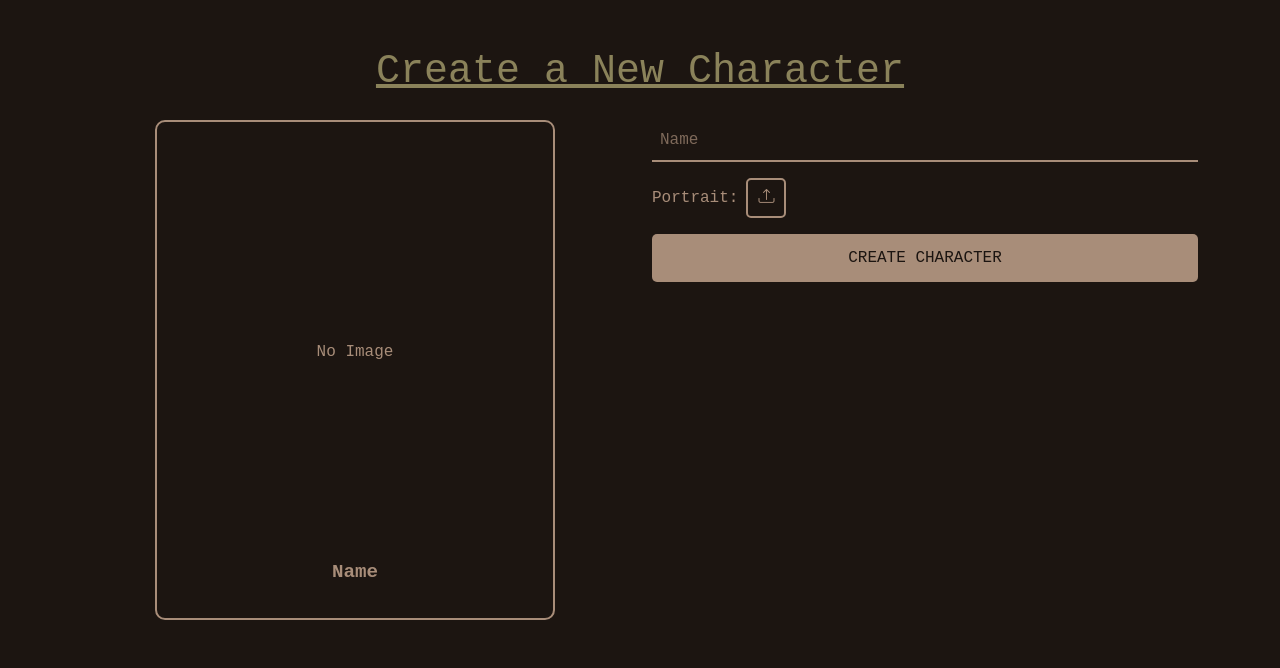
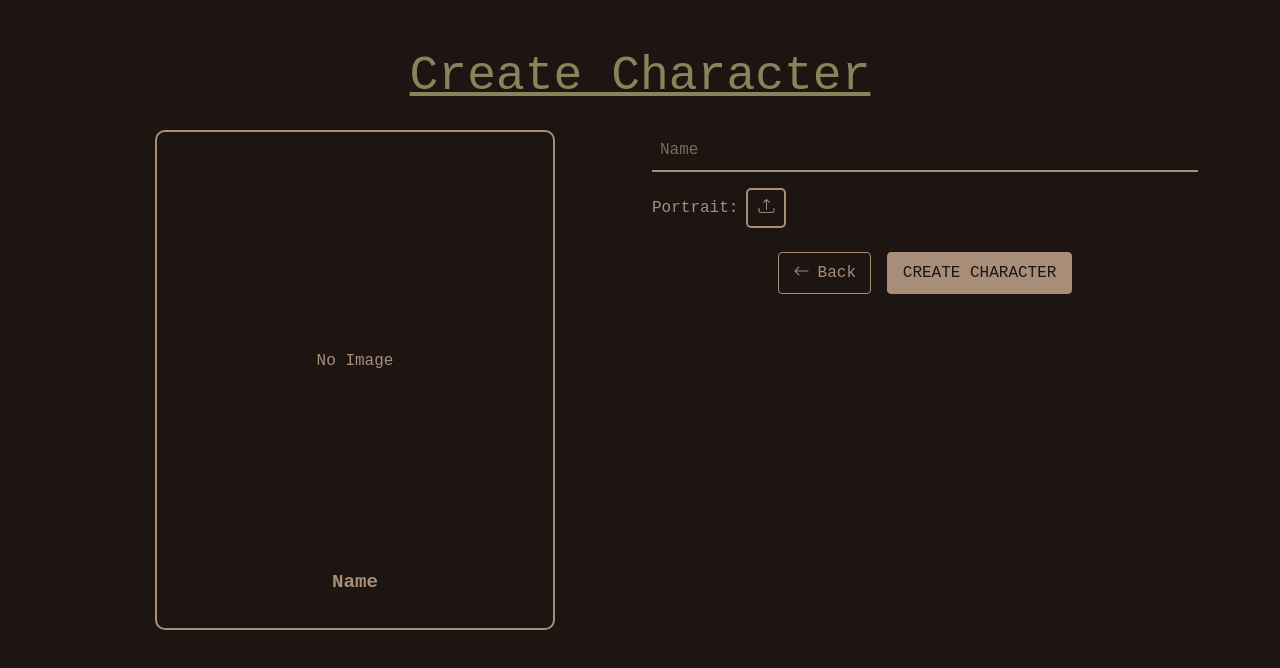
Before and after one commit to jnwee/bghelper, a Next.js app in the folder frontend/: page /characters/create in a window 1280 px wide. Shown: the top 668 px of the page. Built offline with nearby package versions, Linux system fonts and the light colour scheme; no server answers.

Commit message:
/characters/create put into components

```diff
--- /dev/null
+++ b/frontend/src/app/characters/create/components/CharacterForm.jsx
@@ -0,0 +1,48 @@
+import React from "react";
+import ActionButton from "@/components/ActionButton";
+import ButtonRow from "@/components/ButtonRow";
+import LinkButton from "@/components/LinkButton";
+
+export default function CharacterForm({
+  name,
+  setName,
+  onImageChange,
+  onSubmit,
+}) {
+  return (
+    <form onSubmit={onSubmit} className="d-flex flex-column gap-3">
+      {/* Name Input */}
+      <input
+        type="text"
+        className="custom-input"
+        placeholder="Name"
+        value={name}
+        onChange={(e) => setName(e.target.value)}
+        required
+      />
+
+      {/* File Input */}
+      <div className="d-flex align-items-center gap-2">
+        <label htmlFor="image" className="portrait-label">
+          Portrait:
+        </label>
+        <input
+          type="file"
+          id="image"
+          className="file-input"
+          accept="image/*"
+          onChange={onImageChange}
+        />
+        <label htmlFor="image" className="file-button">
+          <i className="bi bi-upload"></i>
+        </label>
+      </div>
+
+      <ButtonRow>
+        {/* Submit Button */}
+        <LinkButton href="/characters" iconClass="bi-arrow-left" label="Back" />
+        <ActionButton type="submit" label="Create Character" className="" />
+      </ButtonRow>
+    </form>
+  );
+}
--- /dev/null
+++ b/frontend/src/app/characters/create/components/CharacterPreview.jsx
@@ -0,0 +1,14 @@
+import React from "react";
+
+export default function CharacterPreview({ previewUrl, name }) {
+  return (
+    <div className="preview-container d-flex flex-column align-items-center">
+      {previewUrl ? (
+        <img src={previewUrl} alt="Preview" className="preview-image" />
+      ) : (
+        <div className="preview-placeholder">No Image</div>
+      )}
+      <div className="preview-name">{name || "Name"}</div>
+    </div>
+  );
+}
--- /dev/null
+++ b/frontend/src/app/characters/create/page.js
@@ -0,0 +1,96 @@
+"use client";
+
+import React, { useState } from "react";
+import { useRouter } from "next/navigation";
+import CharacterService from "@/service/CharacterService";
+import Column from "@/components/Column";
+import Row from "@/components/Row";
+import "./create_character.css";
+import "@/app/css/buttons.css";
+import PageContainer from "@/components/PageContainer";
+import Header from "@/components/Header";
+import Message from "@/components/Message";
+import CharacterForm from "./components/CharacterForm";
+import CharacterPreview from "./components/CharacterPreview";
+
+export default function CreateCharacterPage() {
+  const [name, setName] = useState("");
+  const [imageFile, setImageFile] = useState(null);
+  const [previewUrl, setPreviewUrl] = useState(null);
+  const [message, setMessage] = useState("");
+
+  const router = useRouter();
+
+  const handleImageChange = (e) => {
+    const file = e.target.files[0];
+    if (file) {
+      setImageFile(file);
+
+      // Generate preview
+      const reader = new FileReader();
+      reader.onloadend = () => setPreviewUrl(reader.result);
+      reader.readAsDataURL(file);
+    }
+  };
+
+  const handleSubmit = async (e) => {
+    e.preventDefault();
+    setMessage("");
+
+    try {
+      if (!name) {
+        throw new Error("Name is required!");
+      }
+
+      // Step 1: Create the character
+      const createdCharacter = await CharacterService.addCharacter({
+        name,
+      });
+
+      if (!createdCharacter.id) {
+        throw new Error("Character creation failed. No ID returned.");
+      }
+
+      // Step 2: Upload the image
+      if (imageFile) {
+        const formData = new FormData();
+        formData.append("image", imageFile);
+        await CharacterService.uploadImage(createdCharacter.id, formData);
+      }
+      setName("");
+      setImageFile(null);
+      setPreviewUrl(null);
+      router.push("/characters");
+    } catch (error) {
+      console.error(error);
+      setMessage(`Error: ${error.message}`);
+    }
+  };
+
+  return (
+    <PageContainer>
+      <Header title="Create Character" useH2={false} />
+      <Message
+        text={message}
+        type={message.startsWith("Error") ? "error" : "success"}
+      />
+
+      <Row>
+        {/* Left Column: Preview */}
+        <Column className="justify-content-center d-flex">
+          <CharacterPreview previewUrl={previewUrl} name={name} />
+        </Column>
+
+        {/* Right Column: Form */}
+        <Column className="justify-content-center flex">
+          <CharacterForm
+            name={name}
+            setName={setName}
+            onImageChange={handleImageChange}
+            onSubmit={handleSubmit}
+          />
+        </Column>
+      </Row>
+    </PageContainer>
+  );
+}
--- a/frontend/src/app/characters/create/page.jsx
+++ /dev/null
@@ -1,129 +0,0 @@
-"use client";
-
-import React, { useState } from "react";
-import { useRouter } from "next/navigation";
-import CharacterService from "@/service/CharacterService";
-import "./create_character.css";
-import "@/app/css/buttons.css";
-
-export default function CreateCharacterPage() {
-  const [name, setName] = useState("");
-  const [imageFile, setImageFile] = useState(null);
-  const [previewUrl, setPreviewUrl] = useState(null);
-  const [message, setMessage] = useState("");
-
-  const router = useRouter();
-
-  const handleImageChange = (e) => {
-    const file = e.target.files[0];
-    if (file) {
-      setImageFile(file);
-
-      // Generate preview
-      const reader = new FileReader();
-      reader.onloadend = () => setPreviewUrl(reader.result);
-      reader.readAsDataURL(file);
-    }
-  };
-
-  const handleSubmit = async (e) => {
-    e.preventDefault();
-    setMessage("");
-
-    try {
-      if (!name) {
-        throw new Error("Name is required!");
-      }
-
-      // Step 1: Create the character
-      const createdCharacter = await CharacterService.addCharacter({
-        name,
-      });
-
-      if (!createdCharacter.id) {
-        throw new Error("Character creation failed. No ID returned.");
-      }
-
-      // Step 2: Upload the image
-      if (imageFile) {
-        const formData = new FormData();
-        formData.append("image", imageFile);
-        await CharacterService.uploadImage(createdCharacter.id, formData);
-      }
-      setName("");
-      setImageFile(null);
-      setPreviewUrl(null);
-      router.push("/characters");
-    } catch (error) {
-      console.error(error);
-      setMessage(`Error: ${error.message}`);
-    }
-  };
-
-  return (
-    <div className="container mt-5">
-      <h1 className="mb-4 text-center">Create a New Character</h1>
-      {message && (
-        <div
-          className={`alert ${
-            message.startsWith("Error") ? "alert-danger" : "alert-success"
-          }`}
-        >
-          {message}
-        </div>
-      )}
-
-      {/* Two Column Layout */}
-      <div className="row g-4">
-        {/* Left Column: Preview */}
-        <div className="col-md-6 d-flex flex-column align-items-center">
-          <div className="preview-container">
-            {previewUrl ? (
-              <img src={previewUrl} alt="Preview" className="preview-image" />
-            ) : (
-              <div className="preview-placeholder">No Image</div>
-            )}
-            <div className="preview-name">{name || "Name"}</div>
-          </div>
-        </div>
-
-        {/* Right Column: Form */}
-        <div className="col-md-6">
-          <form onSubmit={handleSubmit} className="d-flex flex-column gap-3">
-            {/* Name Input */}
-            <input
-              type="text"
-              className="custom-input"
-              placeholder="Name"
-              value={name}
-              onChange={(e) => setName(e.target.value)}
-              required
-            />
-
-            {/* File Input */}
-            <div className="d-flex align-items-center gap-2">
-              <label htmlFor="image" className="portrait-label">
-                Portrait:
-              </label>
-              <input
-                type="file"
-                id="image"
-                className="file-input"
-                accept="image/*"
-                onChange={handleImageChange}
-              />
-              <label htmlFor="image" className="file-button">
-                <i className="bi bi-upload"></i>
-              </label>
-            </div>
-
-            {/* Create Button */}
-            <button type="submit" className="action-button">
-              Create Character
-            </button>
-          </form>
-        </div>
-      </div>
-    </div>
-  );
-}
--- a/frontend/src/app/characters/page.js
+++ b/frontend/src/app/characters/page.js
@@ -41,7 +41,7 @@ export default function CharactersPage() {
         leadText="All your characters in one place. Isn't this great?"
         leadFontSize="1.5rem"
       />
-      <ButtonRow alignment="center">
+      <ButtonRow>
         <LinkButton href="/" iconClass="bi-arrow-left" label="Home" />
         <LinkButton
           href="/characters/create"
--- a/frontend/src/app/css/buttons.css
+++ b/frontend/src/app/css/buttons.css
@@ -7,7 +7,8 @@
     text-decoration: none;
     color: var(--text-color);
     background-color: var(--background);
-    border: 1px solid var(--text-color);
+    border: 1px solid var(--button-hover);
+    cursor: pointer;
     border-radius: 0.25rem;
     transition: all 0.3s ease;
     margin: 8px;
@@ -16,8 +17,6 @@
 .link-button:hover {
     background-color: var(--button-hover);
     color: var(--background);
-    text-decoration: none;
-    border: 1px solid var(--button-hover);
 }
 
 .link-button .icon {
@@ -27,21 +26,27 @@
 
 /* Custom Submit Button */
 .action-button {
+    display: inline-flex;
+    align-items: center;
+    justify-content: center;
+    padding: 0.5rem 0.9rem;
+    text-decoration: none;
     background-color: var(--button-hover);
     color: var(--background);
-    border: none;
-    border-radius: 5px;
-    padding: 0.75rem;
-    font-size: 1rem;
+    border: 1px solid var(--button-hover);
     text-transform: uppercase;
     cursor: pointer;
-    transition:
-        background 0.3s,
-        color 0.3s;
+    border-radius: 0.25rem;
+    transition: all 0.3s ease;
+    margin: 8px;
 }
 
 .action-button:hover {
     background-color: var(--background);
     color: var(--text-color);
-    border: 2px solid var(--text-color);
 }
+
+.action-button .icon {
+    margin-right: 0.5rem; /* Space between icon and text */
+    font-size: 1rem; /* Adjust icon size */
+}
--- /dev/null
+++ b/frontend/src/components/ActionButton.jsx
@@ -0,0 +1,22 @@
+import React from "react";
+
+export default function ActionButton({
+  type = "button",
+  label,
+  iconClass = "",
+  onClick = null,
+  className = "",
+  disabled = false,
+}) {
+  return (
+    <button
+      type={type}
+      className={`action-button d-flex align-items-center justify-content-center ${className}`}
+      onClick={onClick}
+      disabled={disabled}
+    >
+      {iconClass && <i className={`${iconClass} me-2`}></i>} {/* Icon */}
+      {label}
+    </button>
+  );
+}
--- /dev/null
+++ b/frontend/src/components/Column.jsx
@@ -0,0 +1,14 @@
+import React from "react";
+
+export default function Column({
+  children,
+  colSize = "col-md-6",
+  className = "",
+  style = {},
+}) {
+  return (
+    <div className={`${colSize} ${className}`} style={style}>
+      {children}
+    </div>
+  );
+}
--- /dev/null
+++ b/frontend/src/components/Message.jsx
@@ -0,0 +1,9 @@
+import React from "react";
+
+export default function Message({ text, type = "success" }) {
+  if (!text) return null; // Render nothing if no message
+
+  const alertClass = type === "error" ? "alert-danger" : "alert-success";
+
+  return <div className={`alert ${alertClass}`}>{text}</div>;
+}
--- /dev/null
+++ b/frontend/src/components/Row.jsx
@@ -0,0 +1,9 @@
+import React from "react";
+
+export default function Row({ children, className = "", style = {} }) {
+  return (
+    <div className={`row g-4 ${className}`} style={style}>
+      {children}
+    </div>
+  );
+}
```
